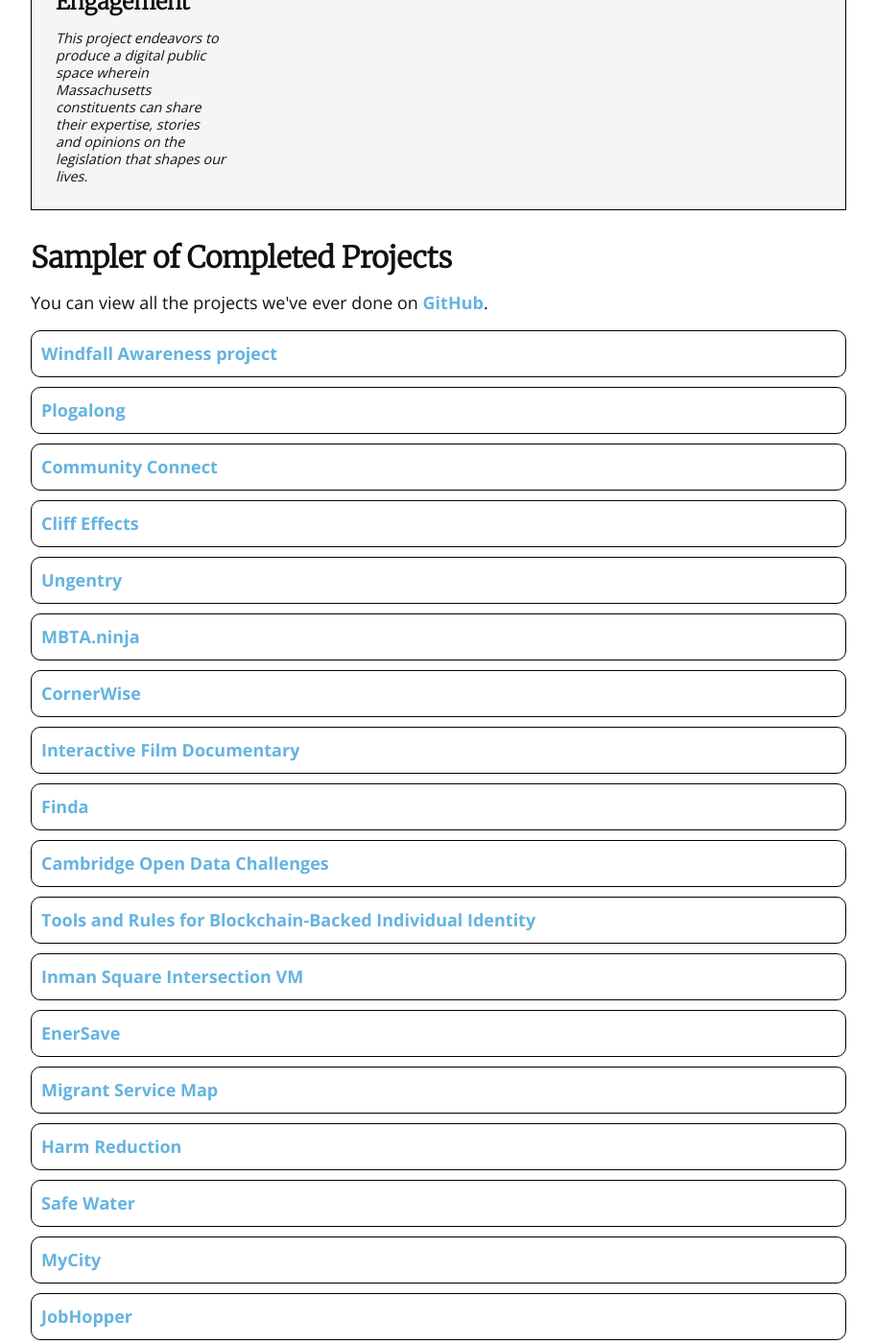
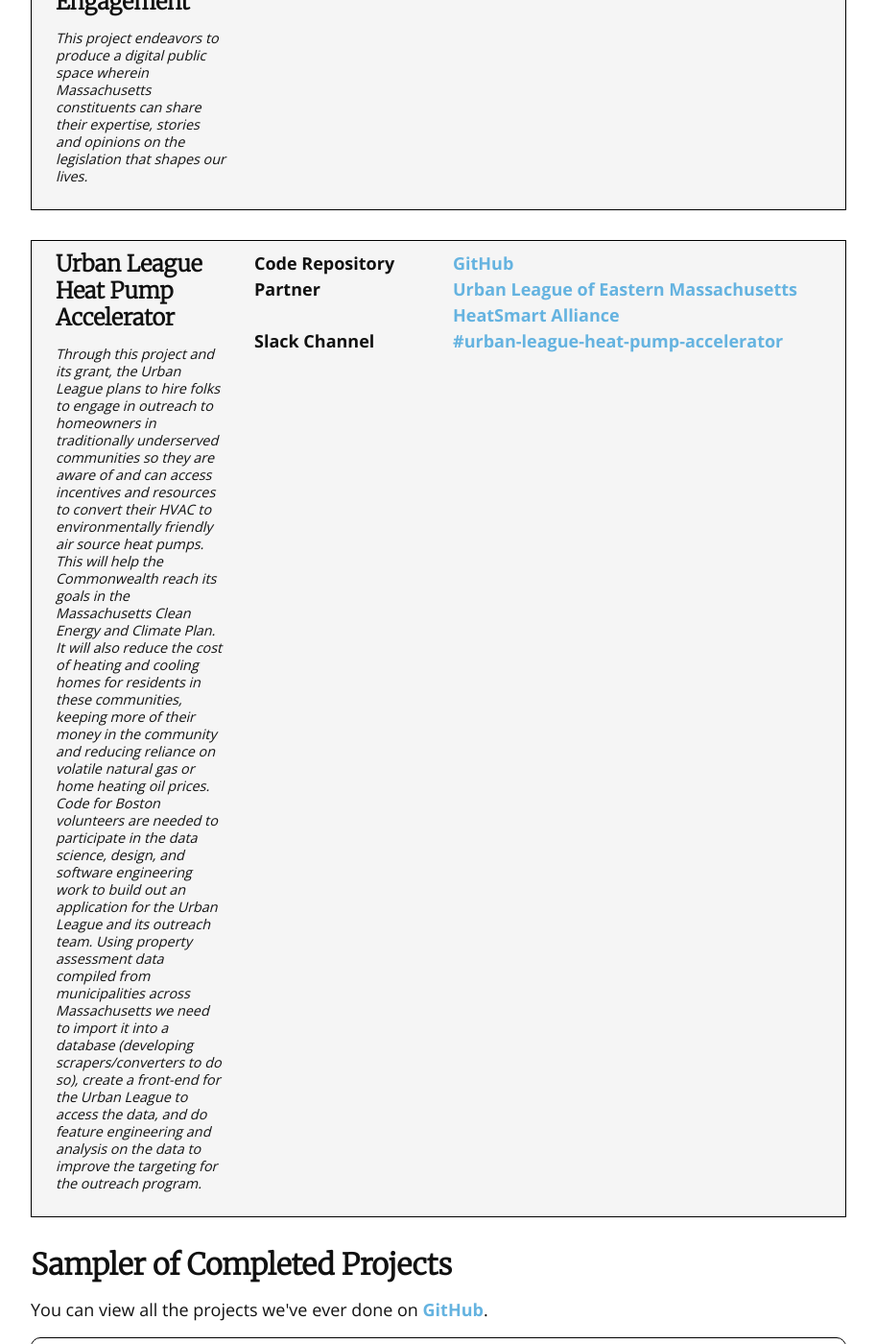
Before and after one commit to codeforboston/codeforboston.org, a Jekyll site: the page built from projects.html, in a window 1280 px wide and 1400 px high, scrolled down 1548 px. Shown: the whole window at 96% size, without its empty margins (183-1096 px from the left). Built offline with Jekyll 4.4.1, drawn with Linux system fonts in a browser that asks for light colours; nearby versions of some CDN libraries.

Commit message:
Add Urban League Heat Pump Accelerator information in active projects

```diff
--- a/_data/projects/active.yml
+++ b/_data/projects/active.yml
@@ -52,3 +52,18 @@
       url: https://www.northeastern.edu
   lead: Matthew Victor
   slackChannel: legislative-testimony
+- name: Urban League Heat Pump Accelerator
+  elevatorPitch: >
+    Through this project and its grant, the Urban League plans to hire folks to engage in outreach to homeowners in traditionally underserved communities so they are aware of and can access incentives and resources to convert their HVAC to environmentally friendly air source heat pumps. This will help the Commonwealth reach its goals in the Massachusetts Clean Energy and Climate Plan. It will also reduce the cost of heating and cooling homes for residents in these communities, keeping more of their money in the community and reducing reliance on volatile natural gas or home heating oil prices.
+
+    Code for Boston volunteers are needed to participate in the data science, design, and software engineering work to build out an application for the Urban League and its outreach team. Using property assessment data compiled from municipalities across Massachusetts we need to import it into a database (developing scrapers/converters to do so), create a front-end for the Urban League to access the data, and do feature engineering and analysis on the data to improve the targeting for the outreach program.
+  repository: https://github.com/codeforboston/urban-league-heat-pump-accelerator
+  partner:
+    - name: Urban League of Eastern Massachusetts
+      url: https://www.ulem.org
+    - name: HeatSmart Alliance
+      url: https://heatsmartalliance.org
+  lead:
+  technologies:
+  slackChannel: urban-league-heat-pump-accelerator
+  hangoutsSlug:
```
